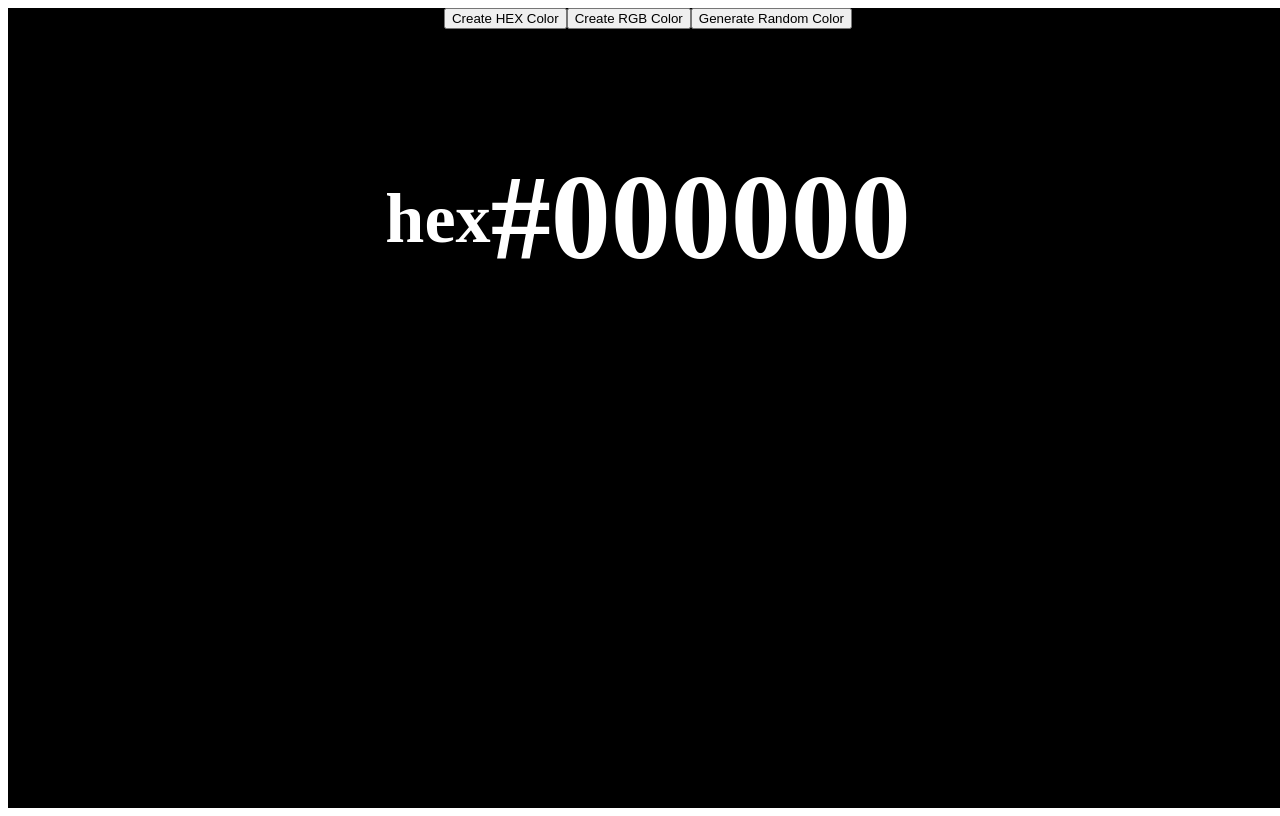
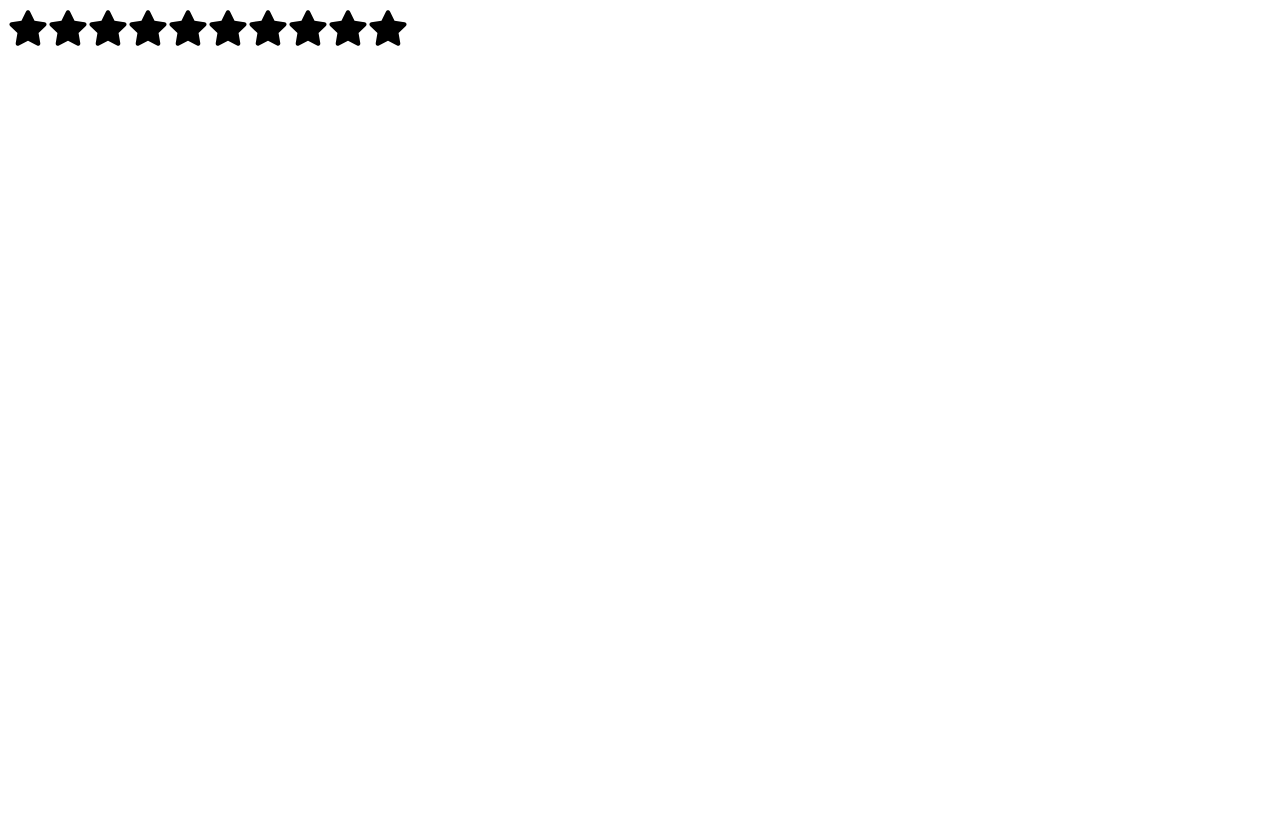
Before and after one commit to JuliMeier/react-interview-projects, a React (Vite) app: page / in a window 1280 px wide. Built offline with nearby package versions, Linux system fonts and the light colour scheme.

Commit message:
random color terminado, comenzando star rating

```diff
--- a/package.json
+++ b/package.json
@@ -11,7 +11,8 @@
   },
   "dependencies": {
     "react": "^18.2.0",
-    "react-dom": "^18.2.0"
+    "react-dom": "^18.2.0",
+    "react-icons": "^5.0.1"
   },
   "devDependencies": {
     "@types/react": "^18.2.15",
--- a/src/App.jsx
+++ b/src/App.jsx
@@ -2,6 +2,7 @@ import { useState } from 'react'
 
 import Accordion from './components/accordion'
 import RandomColor from './components/random-color'
+import StarRating from './components/star-rating'
 
 function App() {
   const [count, setCount] = useState(0)
@@ -11,7 +12,9 @@ function App() {
       {/* Accordion component */}
       {/* <Accordion /> */}
       {/* Random Color Component  */}
-      <RandomColor />
+      {/* <RandomColor /> */}
+       {/* Star Rating Component  */}
+       <StarRating numOfStars={10}/>
     </>
   )
 }
--- a/src/components/random-color/index.jsx
+++ b/src/components/random-color/index.jsx
@@ -1,4 +1,4 @@
-import { useState } from "react";
+import { useEffect, useState } from "react";
 
 export default function RandomColor() {
   const [typeOfColor, setTypeOfColor] = useState("hex");
@@ -24,6 +24,11 @@ export default function RandomColor() {
 
     setColor(`rgb(${r},${g},${b})`);
   }
+
+  useEffect(()=>{
+    if(typeOfColor === 'rgb') handleClickRandomRgbColor();
+    else handleClickRandomHexColor();
+  }, [typeOfColor]);
 
   return (
     <div
@@ -58,7 +63,9 @@ export default function RandomColor() {
           alignItems: "center",
           color: '#fff',
           fontSize: '60px',
-          marginTop: '40px',
+          marginTop: '50px',
+          flexDirection: 'column',
+          gap:'20px'
         }}
       >
         <h3>{typeOfColor}</h3>
--- /dev/null
+++ b/src/components/star-rating/index.jsx
@@ -0,0 +1,30 @@
+import { useState } from "react";
+import { FaStar } from "react-icons/fa";
+
+export default function StarRating({ numOfStars = 5 }) {
+  const [rating, setRating] = useState(0);
+  const [hover, setHover] = useState(0);
+
+  function handleClick(getCurrentIndex) {console.log(getCurrentIndex)}
+  function handleMouseEnter(getCurrentIndex) {console.log(getCurrentIndex)}
+  function handleMouseLeave(getCurrentIndex) {console.log(getCurrentIndex)}
+
+  return (
+    <div className="star-rating">
+      {[...Array(numOfStars)].map((_, index) => {
+        index += 1;
+
+        return (
+          <FaStar
+            key={index}
+            className={index <= (hover || rating ) ? 'active': 'inactive'}
+            onClick={() => handleClick(index)}
+            onMouseMove={() => handleMouseEnter(index)}
+            onMouseLeave={() => handleMouseLeave(index)}
+            size={40}
+          />
+        );
+      })}
+    </div>
+  );
+}
```
Also changed, not shown: src/components/star-rating/styles.css (added), 1 other file (tests, documents, lock files or other folders).
